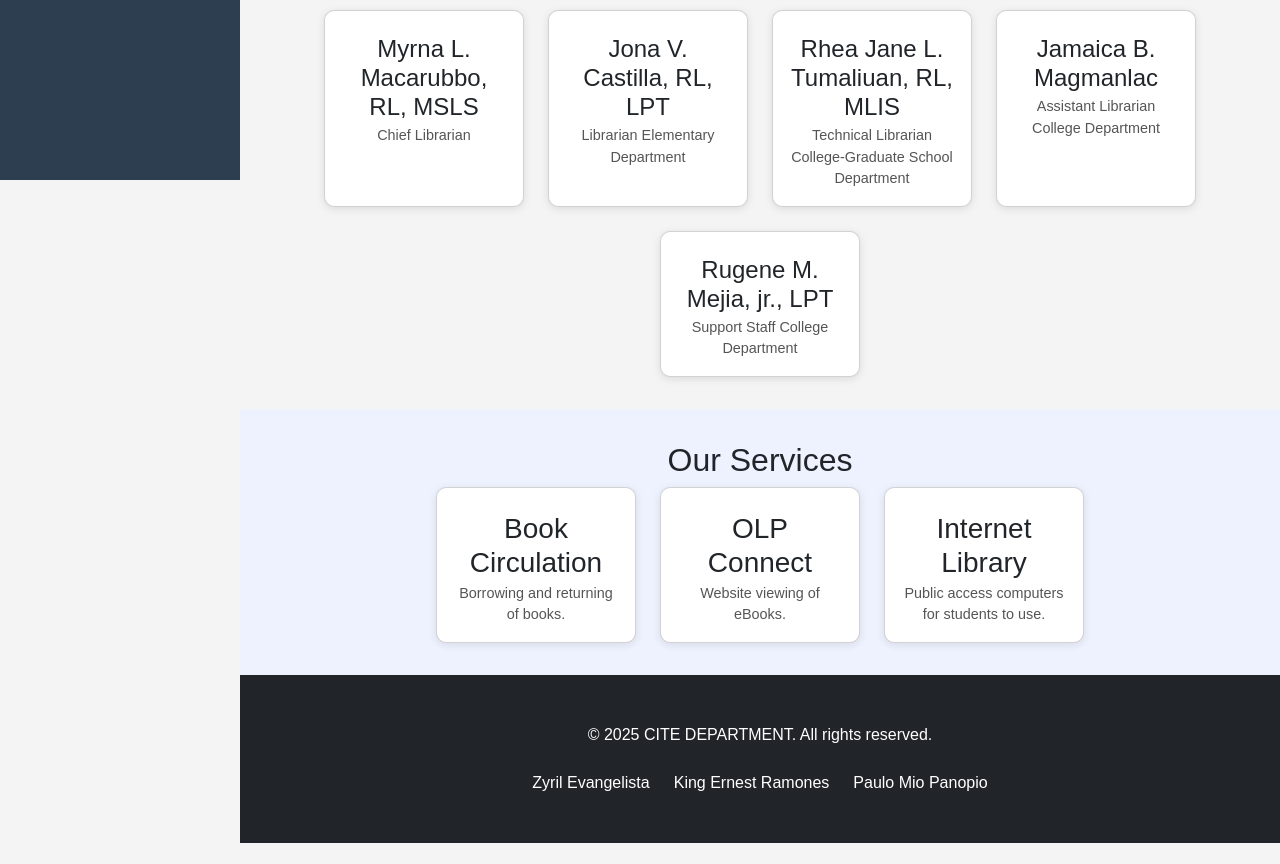
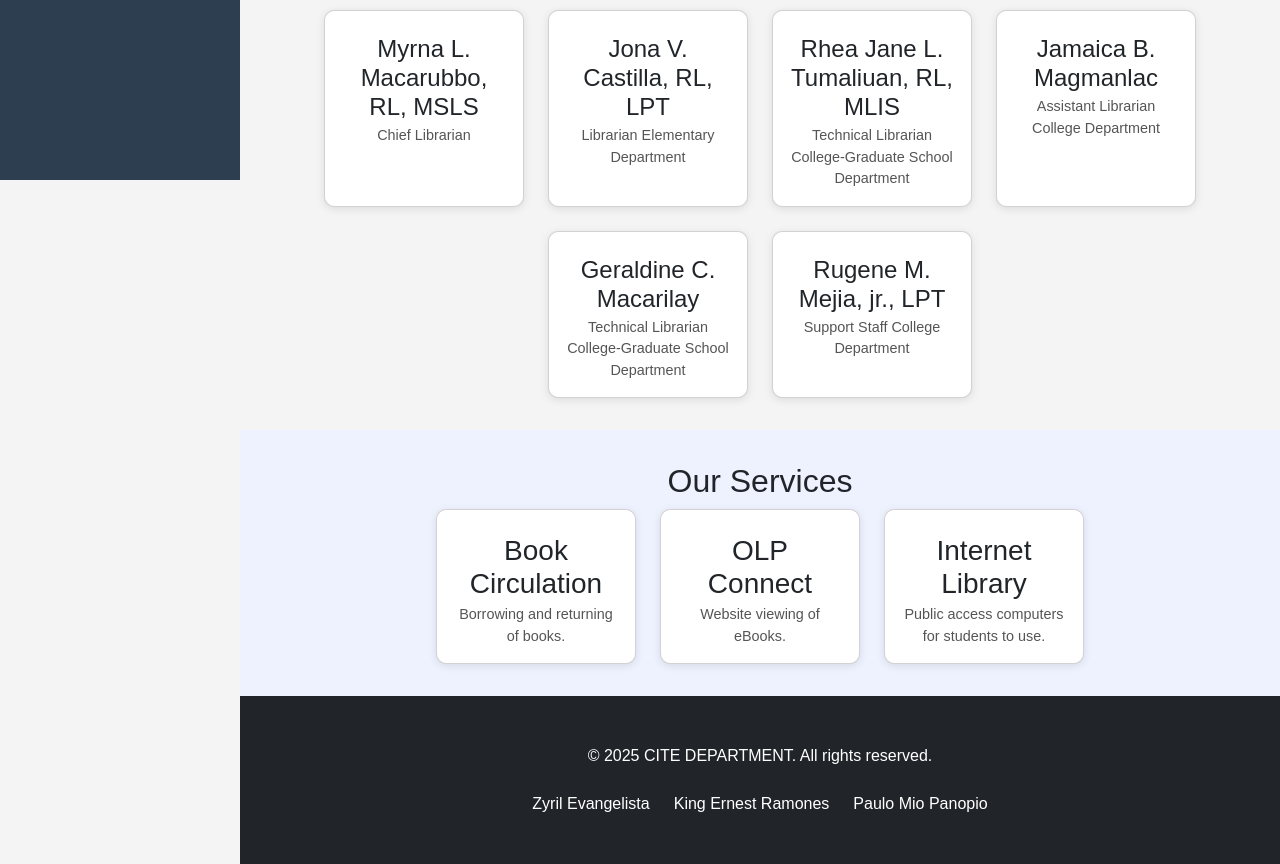
Before and after one commit to PauloMio/OLPConnect3, a PHP site: page / in a window 1280 px wide. Shown: the part 620-1484 px from the top of the page. Before the commit the page ends 1463 px from the top, so only its background shows below. Run offline with PHP 8.4, Linux system fonts and the light colour scheme; data that the repository does not hold is empty.

Commit message:
Added Librarian

```diff
--- a/index.php
+++ b/index.php
@@ -154,6 +154,10 @@ if ($result->num_rows > 0) {
                 <p>Assistant Librarian College Department</p>
             </div>
             <div class="card">
+                <h4>Geraldine C. Macarilay</h4>
+                <p>Technical Librarian College-Graduate School Department</p>
+            </div>
+            <div class="card">
                 <h4>Rugene M. Mejia, jr., LPT</h4>
                 <p>Support Staff College Department</p>
             </div>
```
